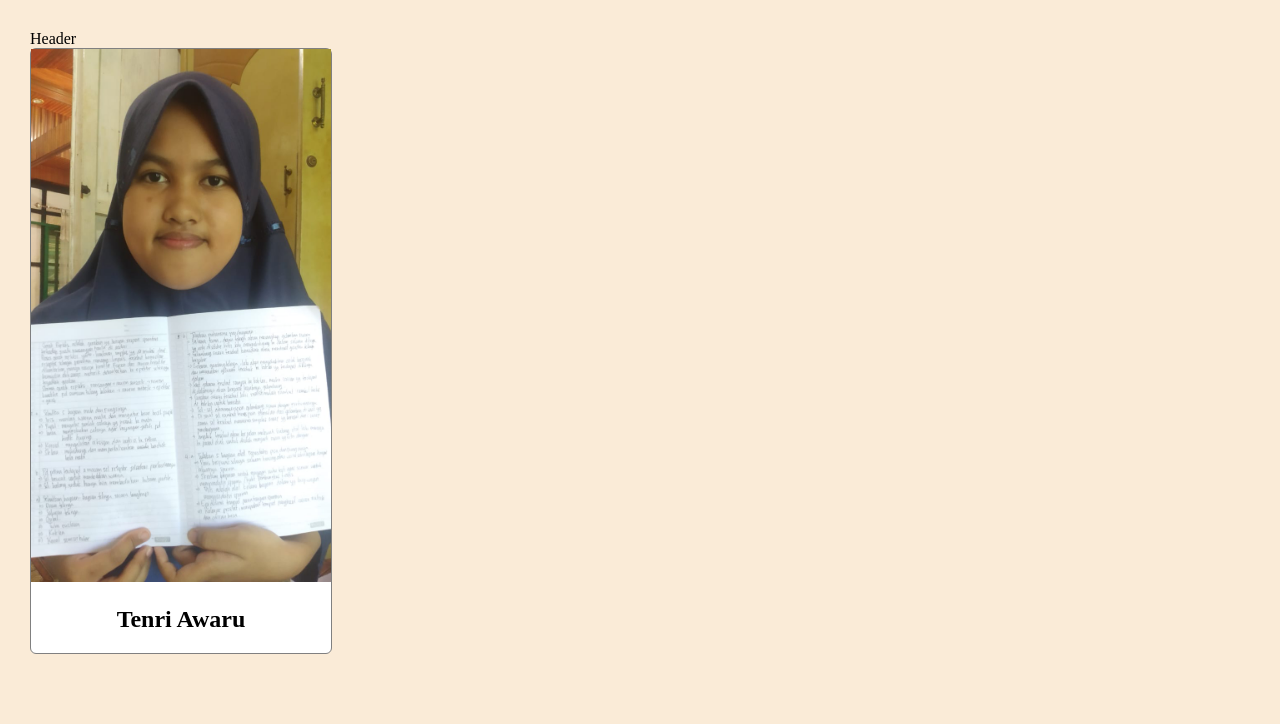
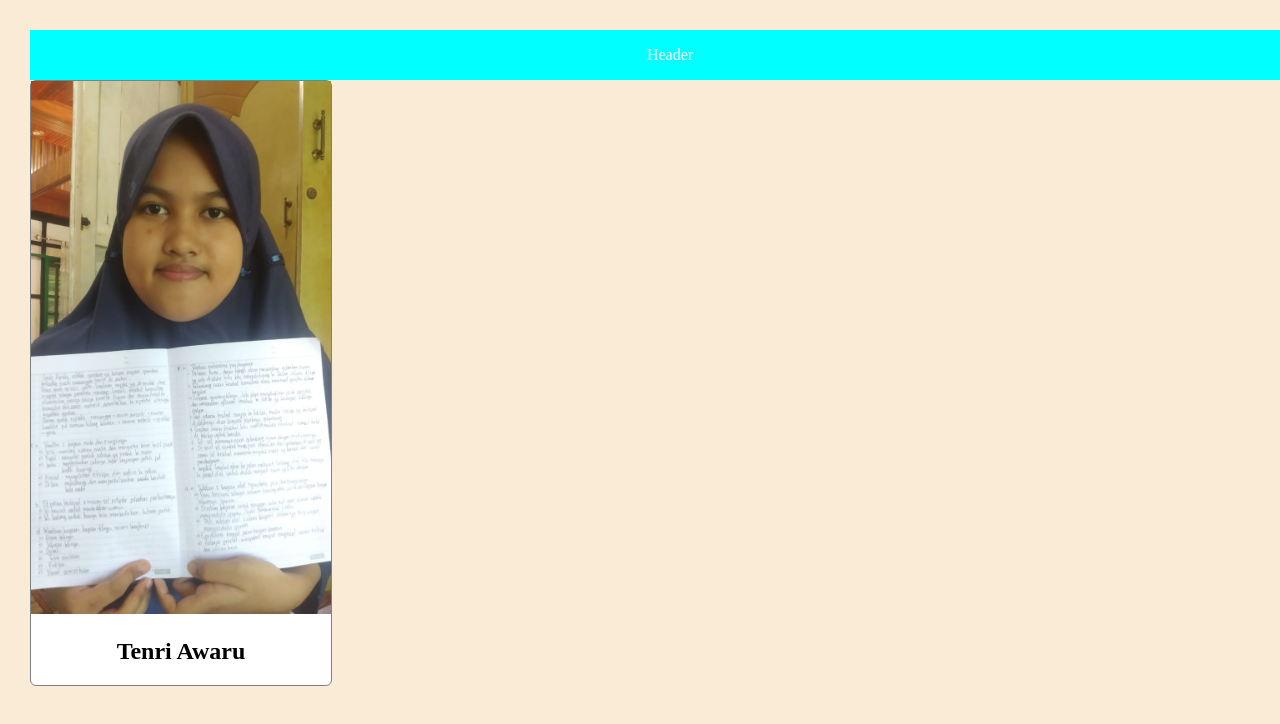
Before and after one commit to tenriawa/TenriAwaru_27, a plain HTML site: page index2.html in a window 1280 px wide. Shown: the top 724 px of the page. Drawn offline with Linux system fonts and the light colour scheme.

Commit message:
added style for id header

```diff
--- a/style.css
+++ b/style.css
@@ -16,3 +16,11 @@ body{
 #profile-name{
     text-align: center;
 }
+#header{
+    width: 100%;
+    height: 50px;
+    line-height: 50px;
+    background-color: aqua;
+    text-align: center;
+    color: white;
+}
```
